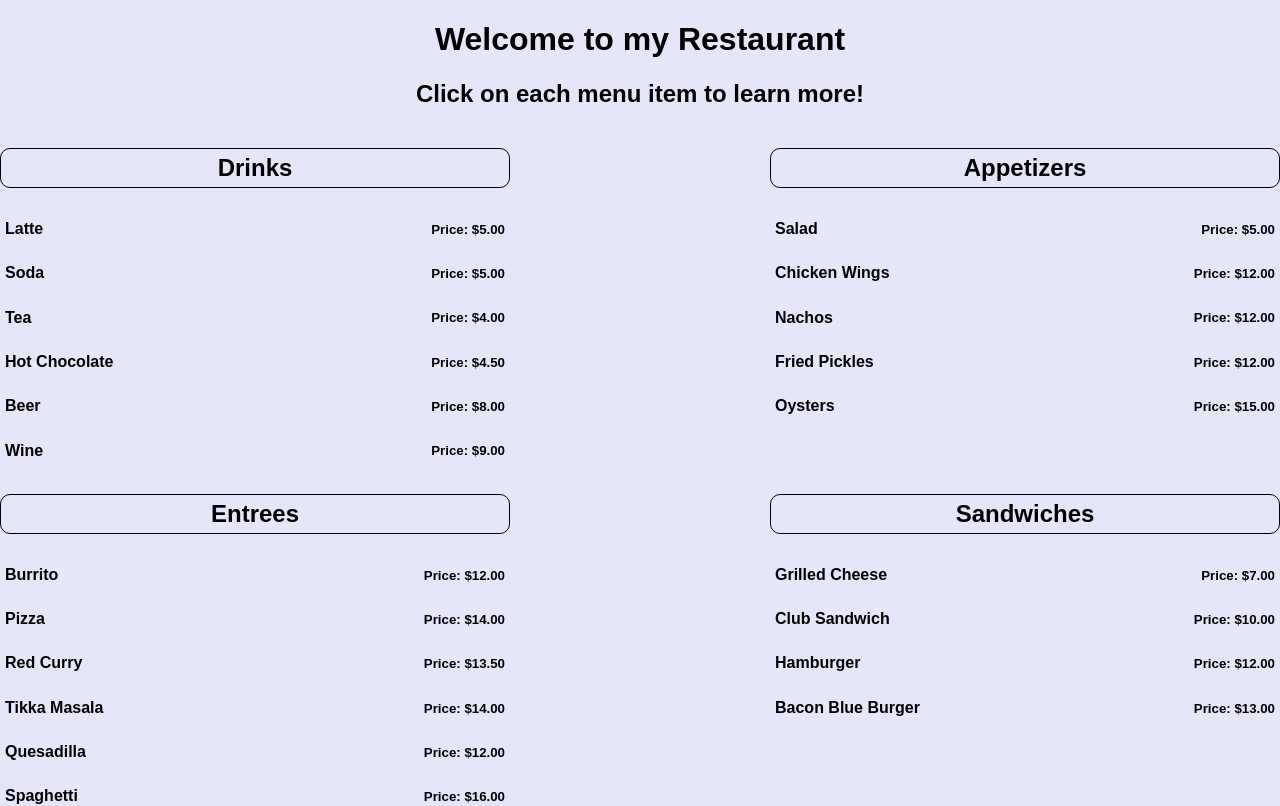
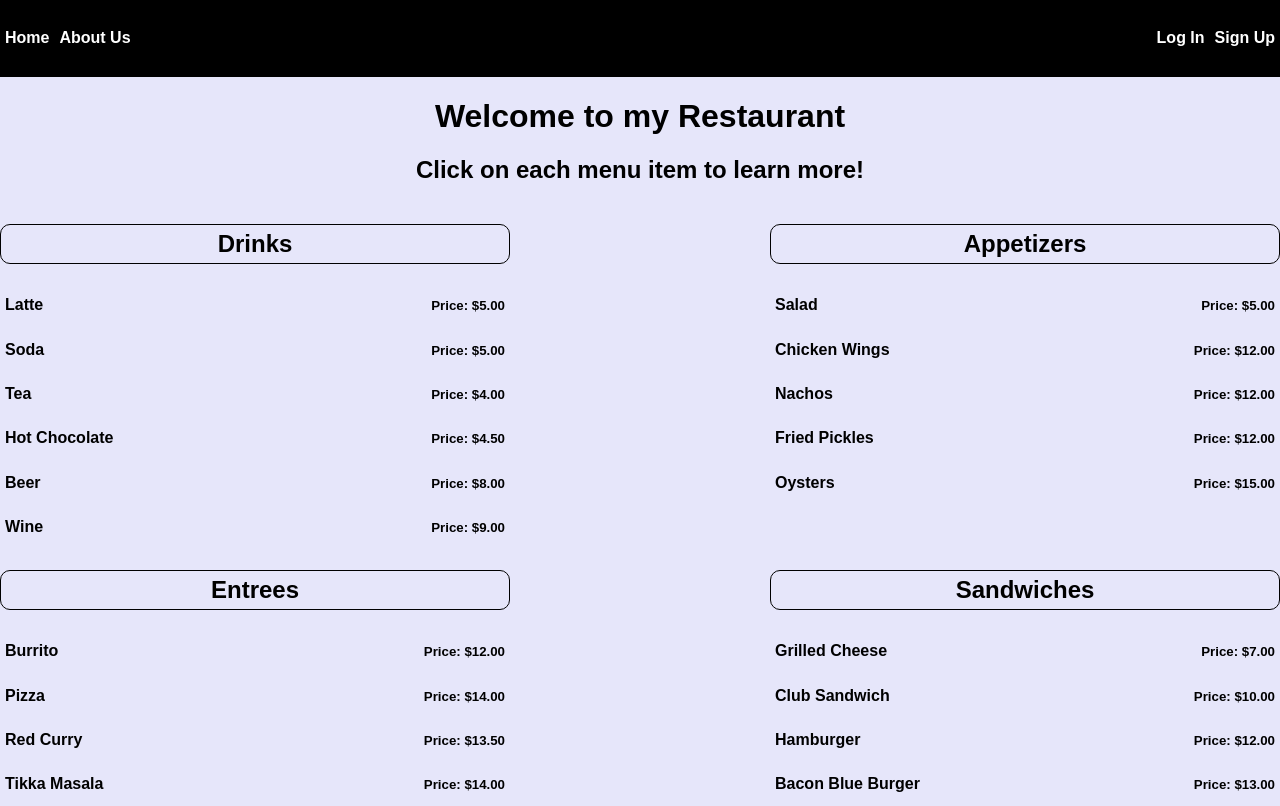
Before and after one commit to mfooksa/menu_app, a React (Create React App) app: page / in a window 1280 px wide. Shown: the top 806 px of the page. Built offline with nearby package versions, Linux system fonts and the light colour scheme.

Commit message:
added header bar

```diff
--- a/src/App.css
+++ b/src/App.css
@@ -18,6 +18,11 @@ h1 {
 
 a {
   color: black;
+}
+
+nav a {
+  color: white;
+  text-decoration: none;
 }
 
 .food {
@@ -53,3 +58,28 @@ img {
   display: flex;
   justify-content: space-between;
 }
+
+nav {
+  display: flex;
+  justify-content: space-between;
+  align-items: center;
+  border-bottom: 1px solid black;
+  background-color: black;
+  color: white;
+  font-weight: bold;
+  height: 2cm;
+  margin: 0;
+}
+
+nav p {
+  display: inline;
+  padding-inline: 5px;
+}
+
+.leftpad{
+  padding-left: 20px;
+}
+
+.rightpad {
+  padding-right: 20px;
+}
--- a/src/App.js
+++ b/src/App.js
@@ -9,6 +9,20 @@ import Sandwiches from './components/Sandwiches'
 const App = () => {
   return (
     <div>
+      <nav>
+        <div>
+          <p>Home</p>
+          <p>About Us</p>
+        </div>
+        <div>
+          <p>
+            <a href="fake.com">Log In</a>
+          </p>
+          <p>
+            <a href="fake.com">Sign Up</a>
+          </p>
+        </div>
+      </nav>
       <h1>Welcome to my Restaurant</h1>
       <h2>Click on each menu item to learn more!</h2>
       <div class="mainmenu">
```
